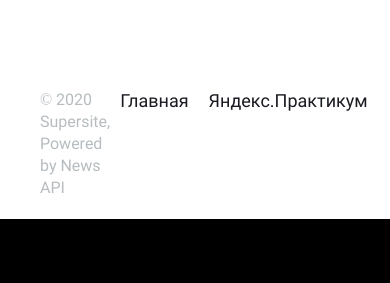
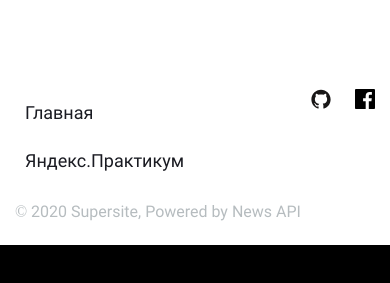
Before and after one commit to DNWD843/news-explorer-frontend, a React (Create React App) app: page / in a window 390 px wide. Shown: the part 2759-3042 px from the top of the page. Built offline with nearby package versions, Linux system fonts and the light colour scheme.

Commit message:
v.1.0.0 footer mobile

```diff
--- a/src/components/Footer/Footer.css
+++ b/src/components/Footer/Footer.css
@@ -15,6 +15,7 @@
 
 .footer__copyright {
   margin: 0 auto 0 0;
+  padding: 0;
   font-family: 'Roboto';
   font-weight: 400;
   font-size: 16px;
@@ -31,20 +32,8 @@
 .footer__links-item {
   margin: 0;
   list-style: none;
-}
-
-.footer__links-item_type_default {
   padding: 0 16px;
   box-sizing: border-box;
-}
-
-.footer__links-item_type_social {
-  padding: 0;
-  margin: 0 24px 0 0;
-}
-
-.footer__links-item_type_social:last-of-type {
-  margin-right: 0;
 }
 
 .footer__link {
@@ -67,6 +56,23 @@
   margin: 0;
   padding: 0;
   display: flex;
+}
+
+.footer__social-item {
+  margin: 0;
+  list-style: none;
+  padding: 0;
+  margin: 0 24px 0 0;
+}
+
+.footer__social-link {
+  margin: 0;
+  padding: 0;
+  text-decoration: none;
+}
+
+.footer__social-item:last-of-type {
+  margin-right: 0;
 }
 
 .footer__social-icon {
@@ -99,7 +105,7 @@
     margin-right: 24px;
   }
 
-  .footer__links-item_type_default {
+  .footer__links-item {
     padding: 0 10px;
   }
 }
@@ -109,3 +115,28 @@
     padding: 20px 40px;
   }
 }
+
+@media screen and (max-width: 600px) {
+  .footer {
+    flex-direction: column-reverse;
+    padding: 20px 15px 22px;
+  }
+  .footer__copyright {
+    margin: 0;
+  }
+
+  .footer__links {
+    flex-direction: column;
+    margin-right: auto;
+    margin-bottom: 16px;
+  }
+
+  .footer__social {
+    justify-content: flex-end;
+    align-items: flex-start;
+  }
+
+  .footer__link {
+    line-height: 48px;
+  }
+}
--- a/src/components/Footer/Footer.js
+++ b/src/components/Footer/Footer.js
@@ -17,25 +17,25 @@ function Footer({ config }) {
         <p className="footer__copyright">{copyrightText}</p>
         <nav className="footer__menu">
           <ul className="footer__links">
-            <li className="footer__links-item footer__links-item_type_default">
+            <li className="footer__links-item">
               <Link exact="true" to={MAIN} className="footer__link">
                 {navLinkText}
               </Link>
             </li>
-            <li className="footer__links-item footer__links-item_type_default">
+            <li className="footer__links-item">
               <a href={outerLink} className="footer__link">
                 {outerLinkText}
               </a>
             </li>
           </ul>
           <ul className="footer__social">
-            <li className="footer__links-item footer__links-item_type_social">
-              <a href={socialLinkGithub} className="footer__social-icon-link">
+            <li className="footer__social-item">
+              <a href={socialLinkGithub} className="footer__social-link">
                 <div className="footer__social-icon footer__social-icon_type_github"></div>
               </a>
             </li>
-            <li className="footer__links-item footer__links-item_type_social">
-              <a href={socialLinkFacebook} className="footer__social-icon-link">
+            <li className="footer__social-item">
+              <a href={socialLinkFacebook} className="footer__social-link">
                 <div className="footer__social-icon footer__social-icon_type_facebook"></div>
               </a>
             </li>
```
Also changed, not shown: 1 other file (tests, documents, lock files or other folders).
